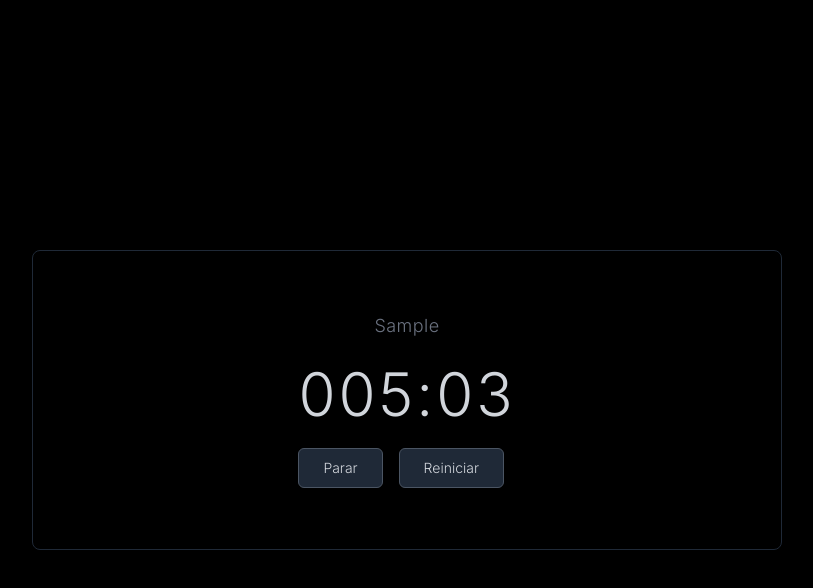
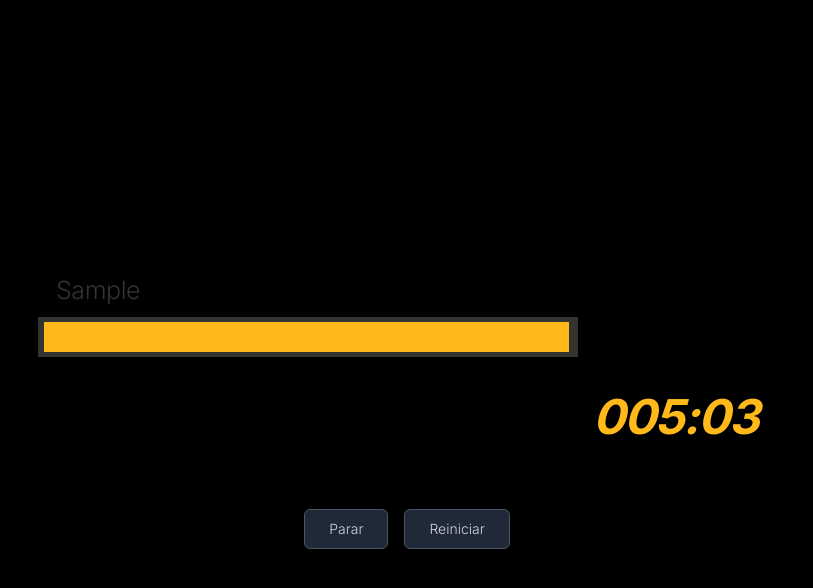
Before and after one commit to tomcoliveira/timer-entre, a React (Vite) app: page / in a window 1280 px wide. Both pictures are taken after typing "Sample", "5", "5" into the empty fields and a click on the button "Iniciar Timer". Shown: the top 588 px of the page, without its empty margins (233-1046 px from the left). Built offline with nearby package versions, Linux system fonts and the light colour scheme.

Commit message:
Refactor: Improve timer display
Implement the design from the provided image.

```diff
--- a/src/components/TimerDisplay.tsx
+++ b/src/components/TimerDisplay.tsx
@@ -20,25 +20,65 @@ const TimerDisplay: React.FC<TimerDisplayProps> = ({
   onReset
 }) => {
   return (
-    <div className="flex flex-col items-center justify-center min-h-screen bg-black text-gray-400 font-inter">
+    <div className="flex flex-col items-center justify-center min-h-screen bg-black font-inter">
       <div
-        className="flex flex-col items-center justify-center bg-black border border-gray-800 rounded-lg shadow-2xl"
-        style={{ width: '750px', height: '300px' }}
+        className="relative bg-black"
+        style={{ width: '750px', height: '225px' }}
       >
-        <div className="text-center space-y-6">
-          <h1 className="text-lg font-light text-gray-500 tracking-wide">
+        {/* Título */}
+        <div
+          className="absolute top-6 left-6 text-lg font-light"
+          style={{
+            color: '#333330',
+            fontFamily: 'Inter, sans-serif',
+            fontSize: '25px',
+            letterSpacing: '-0.43px'
+          }}
+        >
           {title}
-          </h1>
+        </div>
 
+        {/* Barra cinza */}
         <div
-            className={`text-6xl font-extralight tracking-wider transition-all duration-300 ${
-              isFinished ? 'text-gray-600 animate-pulse-gentle' : 'text-gray-300'
-            }`}
-            style={{ fontFamily: 'Inter, monospace' }}
+          className="absolute"
+          style={{
+            width: '540px',
+            height: '40px',
+            backgroundColor: '#333330',
+            top: '65px',
+            left: '6px'
+          }}
+        />
+
+        {/* Barra laranja */}
+        <div
+          className="absolute"
+          style={{
+            width: '525px',
+            height: '30px',
+            backgroundColor: '#ffb91a',
+            top: '70px',
+            left: '12px'
+          }}
+        />
+
+        {/* Timer */}
+        <div
+          className="absolute bottom-6 right-6 font-bold italic"
+          style={{
+            color: '#ffb91a',
+            fontFamily: 'Inter, sans-serif',
+            fontSize: '48px',
+            letterSpacing: '-1.43px',
+            fontWeight: 'bold',
+            fontStyle: 'italic'
+          }}
         >
           {timeDisplay}
         </div>
+      </div>
 
+      {/* Botões de controle - posicionados abaixo do timer */}
       <div className="flex space-x-4 mt-8">
         {isRunning && (
           <Button
@@ -57,8 +97,6 @@ const TimerDisplay: React.FC<TimerDisplayProps> = ({
         </Button>
       </div>
     </div>
-      </div>
-    </div>
   );
 };
 
--- a/src/hooks/useTimer.ts
+++ b/src/hooks/useTimer.ts
@@ -1,4 +1,3 @@
-
 import { useState, useEffect, useRef } from 'react';
 
 export const useTimer = () => {
```
Lines whose indentation alone changed are shown as unchanged.
